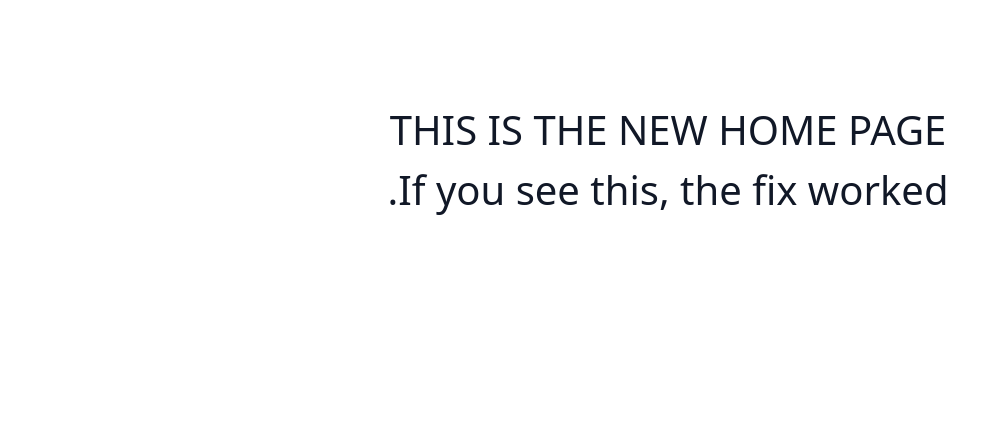
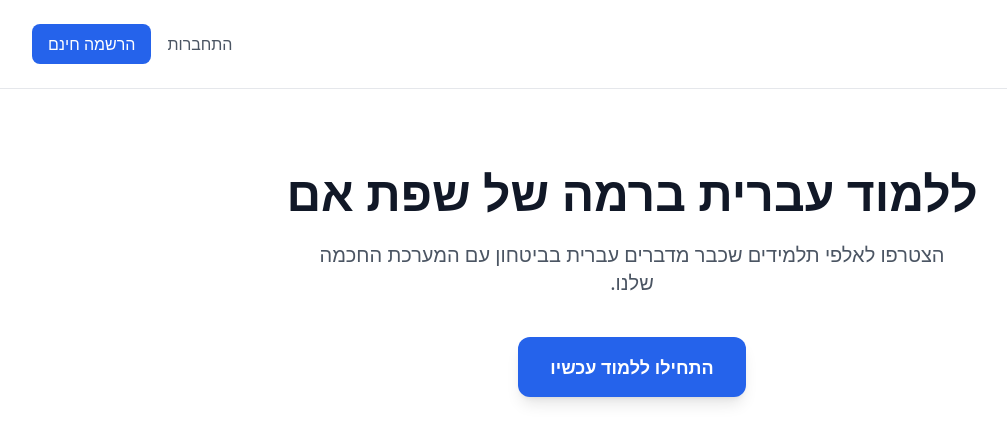
Before and after one commit to samadeus1441/HebrewMaster, a Next.js app: page / in a window 1280 px wide. Shown: the top 442 px of the page, without its empty margins (222-1229 px from the left). Built offline with nearby package versions, Linux system fonts and the light colour scheme; a web font is replaced by a local one.

Commit message:
Force Middleware Update v2

```diff
--- a/app/page.tsx
+++ b/app/page.tsx
@@ -1,8 +1,29 @@
+import React from 'react';
+
 export default function Home() {
-    return (
-      <div style={{ padding: '100px', textAlign: 'center', fontSize: '40px' }}>
-        <h1>THIS IS THE NEW HOME PAGE</h1>
-        <p>If you see this, the fix worked.</p>
+  return (
+    <main className="min-h-screen bg-white">
+      <nav className="p-6 border-b flex justify-between items-center dir-rtl">
+        <h1 className="text-2xl font-bold text-blue-600">Hebrew Master</h1>
+        <div className="space-x-4">
+          <button className="px-4 py-2 text-gray-600">התחברות</button>
+          <button className="px-4 py-2 bg-blue-600 text-white rounded-lg font-medium">הרשמה חינם</button>
+        </div>
+      </nav>
+
+      <div className="max-w-6xl mx-auto px-6 py-20 text-center">
+        <h2 className="text-5xl font-extrabold text-gray-900 mb-6">
+          ללמוד עברית ברמה של שפת אם
+        </h2>
+        <p className="text-xl text-gray-600 mb-10 max-w-2xl mx-auto">
+          הצטרפו לאלפי תלמידים שכבר מדברים עברית בביטחון עם המערכת החכמה שלנו.
+        </p>
+        <div className="flex justify-center gap-4">
+          <button className="px-8 py-4 bg-blue-600 text-white rounded-xl text-lg font-bold shadow-lg hover:bg-blue-700 transition">
+            התחילו ללמוד עכשיו
+          </button>
+        </div>
       </div>
-    );
-  }
+    </main>
+  );
+}
```
